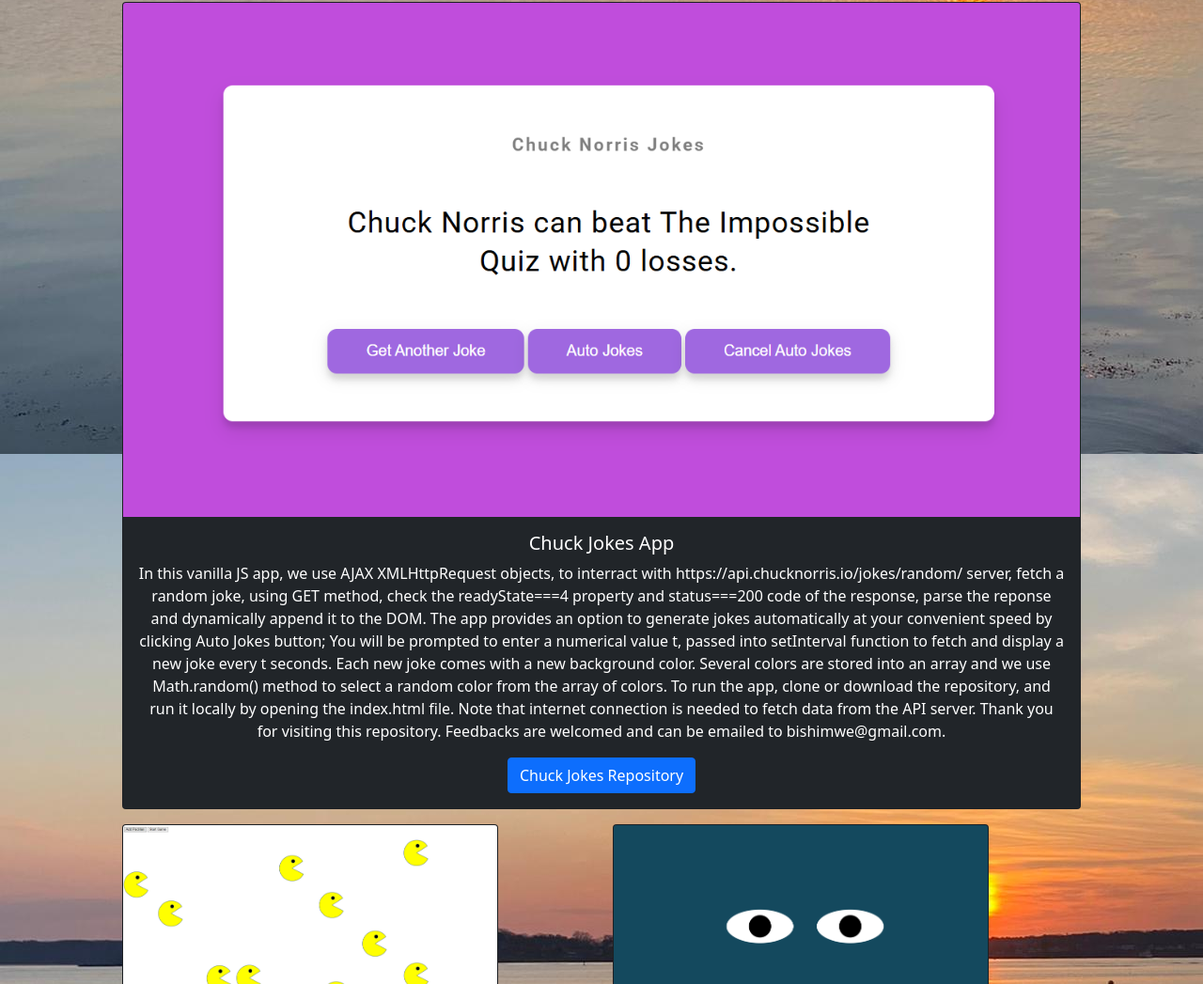
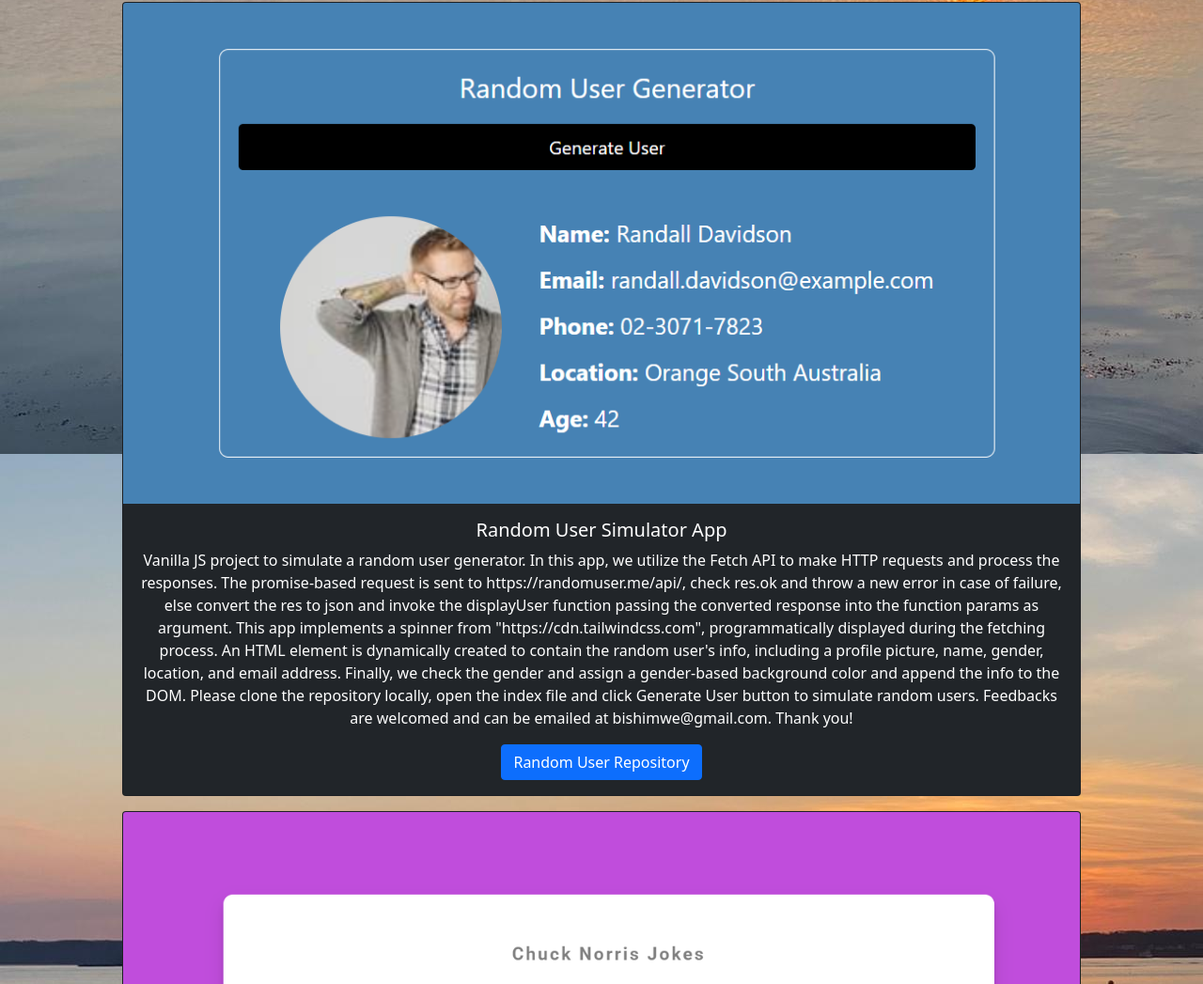
Before and after one commit to blaiseishimwe/Portfolio-Website, a plain HTML site: page projects.html in a window 1280 px wide. Shown: the part 1973-3020 px from the top of the page at 94% size. Drawn offline with nearby package versions, Linux system fonts and the light colour scheme.

Commit message:
added random user simulator project

```diff
--- a/projects.html
+++ b/projects.html
@@ -68,6 +68,14 @@
                                         Shopping list Repository
                                       </a>
 
+                                    </div>
+                                  </div>
+                                  <div class="card text-white bg-dark mb-3" style="width: 100%;">
+                                    <img class="card-img-top" src="images\random_user_ui.png" alt="Card image cap">
+                                    <div class="card-body">
+                                      <h5 class="card-title">Random User Simulator App</h5>
+                                      <p class="card-text">Vanilla JS project to simulate a random user generator. In this app, we utilize the Fetch API to make HTTP requests and process the responses. The promise-based request is sent to https://randomuser.me/api/, check res.ok and throw a new error in case of failure, else convert the res to json and invoke the displayUser function passing the converted response into the function params as argument. This app implements a spinner from "https://cdn.tailwindcss.com", programmatically displayed during the fetching process. An HTML element is dynamically created to contain the random user's info, including a profile picture, name, gender, location, and email address. Finally, we check the gender and assign a gender-based background color and append the info to the DOM. Please clone the repository locally, open the index file and click Generate User button to simulate random users. Feedbacks are welcomed and can be emailed at bishimwe@gmail.com. Thank you!</p>
+                                      <a href="https://github.com/blaiseishimwe/chuck-jokes-generator" class="btn btn-primary">Random User Repository</a>
                                     </div>
                                   </div>
                               <div class="card text-white bg-dark mb-3" style="width: 100%;">
```
Also changed, not shown: images/random_user_ui.png (added).
